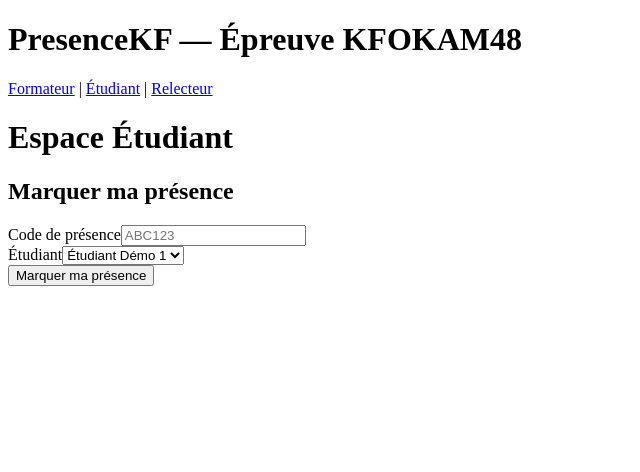
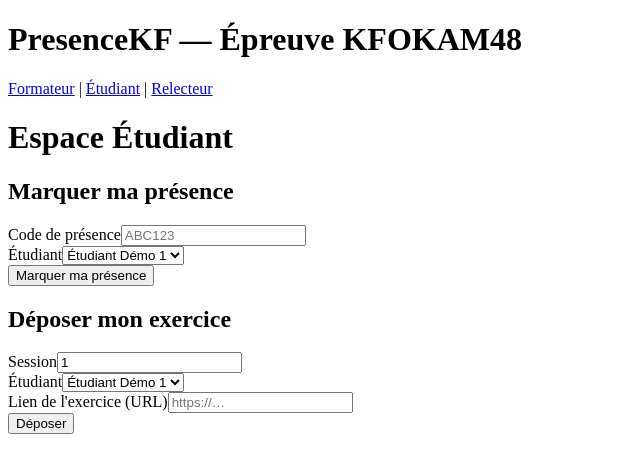
Before and after one commit to kabary-hub/kfokam48-epreuve-153, a React (Vite) app in the folder frontend/: page /etudiant in a window 1280 px wide. Shown: the top 472 px of the page, without its empty margins (0-640 px from the left). Built offline with nearby package versions, Linux system fonts and the light colour scheme; no server answers.

Commit message:
feat(EF4,F2,F3): formulaire dépôt exercice + intégration étudiant

```diff
--- /dev/null
+++ b/frontend/src/api/exercicesApi.ts
@@ -0,0 +1,25 @@
+import { apiClient } from './client';
+
+export interface ExerciceCreateDto {
+  sessionId: number;
+  etudiantId: number;
+  lien: string;
+}
+
+export interface ExerciceResponseDto {
+  id: number;
+  statut: string;
+}
+
+/**
+ * POST /api/exercices — déposer un exercice (EF4).
+ */
+export async function deposerExercice(
+  dto: ExerciceCreateDto
+): Promise<ExerciceResponseDto> {
+  const response = await apiClient.post<ExerciceResponseDto>(
+    '/api/exercices',
+    dto
+  );
+  return response.data;
+}
--- /dev/null
+++ b/frontend/src/components/ExerciceForm.tsx
@@ -0,0 +1,80 @@
+import { useState, type FormEvent } from 'react';
+import {
+  deposerExercice,
+  type ExerciceResponseDto,
+} from '../api/exercicesApi';
+import { useAsync } from '../hooks/useAsync';
+
+/** Formulaire de dépôt d'exercice (M4, EF4). */
+export function ExerciceForm() {
+  const [sessionId, setSessionId] = useState(1);
+  const [etudiantId, setEtudiantId] = useState(1);
+  const [lien, setLien] = useState('');
+  const { data, loading, error, run } = useAsync<ExerciceResponseDto>();
+
+  const handleSubmit = async (event: FormEvent<HTMLFormElement>) => {
+    event.preventDefault();
+    await run(() => deposerExercice({ sessionId, etudiantId, lien: lien.trim() }));
+  };
+
+  return (
+    <section className="exercice-form">
+      <h2>Déposer mon exercice</h2>
+      <form onSubmit={handleSubmit}>
+        <div>
+          <label htmlFor="exercice-session-id">Session</label>
+          <input
+            id="exercice-session-id"
+            type="number"
+            min={1}
+            value={sessionId}
+            onChange={(event) => setSessionId(Number(event.target.value))}
+            required
+          />
+        </div>
+
+        <div>
+          <label htmlFor="exercice-etudiant-id">Étudiant</label>
+          <select
+            id="exercice-etudiant-id"
+            value={etudiantId}
+            onChange={(event) => setEtudiantId(Number(event.target.value))}
+          >
+            <option value={1}>Étudiant Démo 1</option>
+            <option value={2}>Étudiant Démo 2</option>
+            <option value={3}>Étudiant Démo 3</option>
+          </select>
+        </div>
+
+        <div>
+          <label htmlFor="exercice-lien">Lien de l'exercice (URL)</label>
+          <input
+            id="exercice-lien"
+            type="url"
+            value={lien}
+            onChange={(event) => setLien(event.target.value)}
+            required
+            maxLength={500}
+            placeholder="https://…"
+          />
+        </div>
+
+        <button type="submit" disabled={loading}>
+          {loading ? 'Dépôt…' : 'Déposer'}
+        </button>
+      </form>
+
+      {error && (
+        <div role="alert" className="error">
+          <strong>{error.code}</strong> : {error.message}
+        </div>
+      )}
+
+      {data && (
+        <div role="status" className="success">
+          <p>Exercice déposé (statut : {data.statut}).</p>
+        </div>
+      )}
+    </section>
+  );
+}
--- a/frontend/src/pages/EtudiantPage.tsx
+++ b/frontend/src/pages/EtudiantPage.tsx
@@ -1,3 +1,4 @@
+import { ExerciceForm } from '../components/ExerciceForm';
 import { PresenceForm } from '../components/PresenceForm';
 
 export function EtudiantPage() {
@@ -5,6 +6,7 @@ export function EtudiantPage() {
     <div className="page-etudiant">
       <h1>Espace Étudiant</h1>
       <PresenceForm />
+      <ExerciceForm />
     </div>
   );
 }
```
